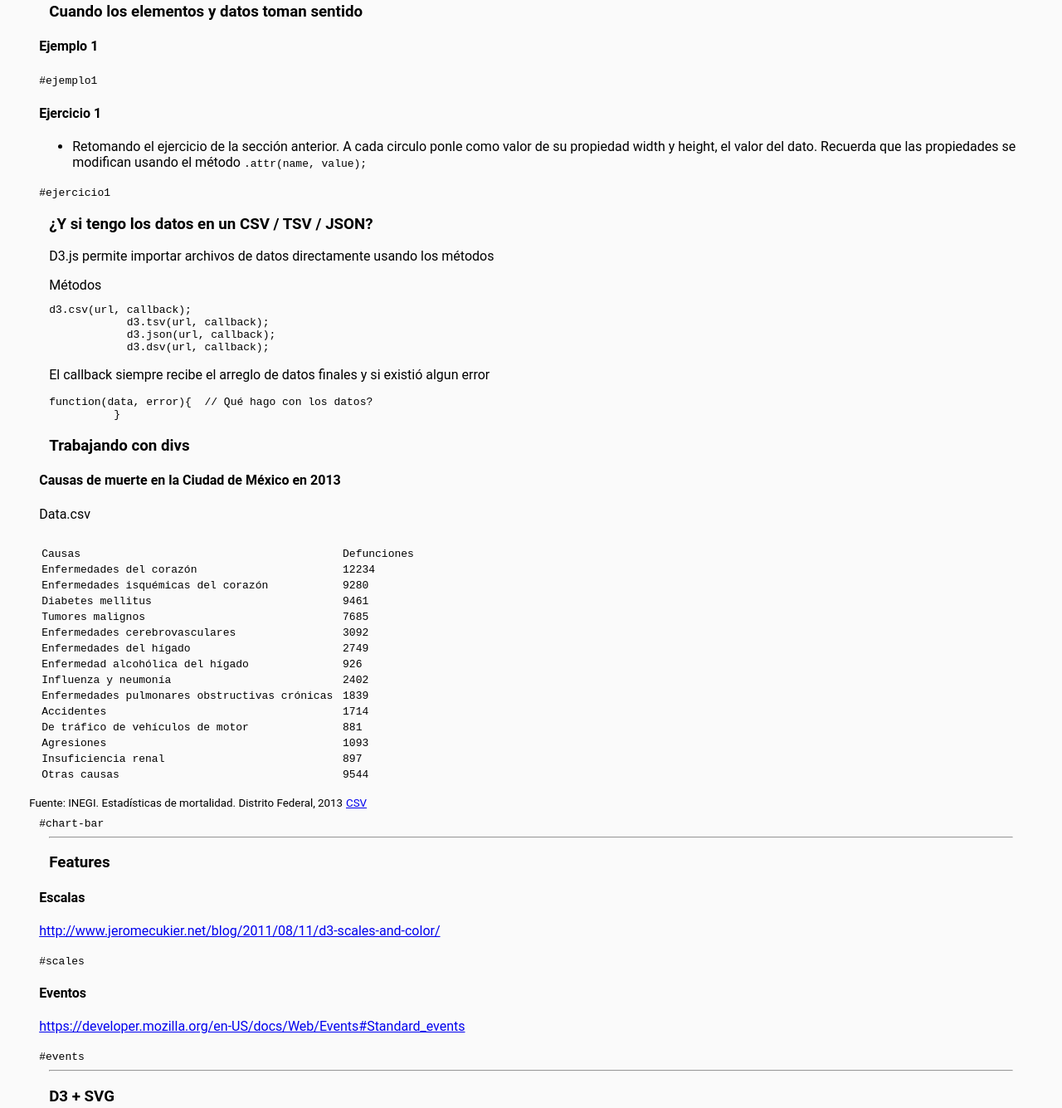
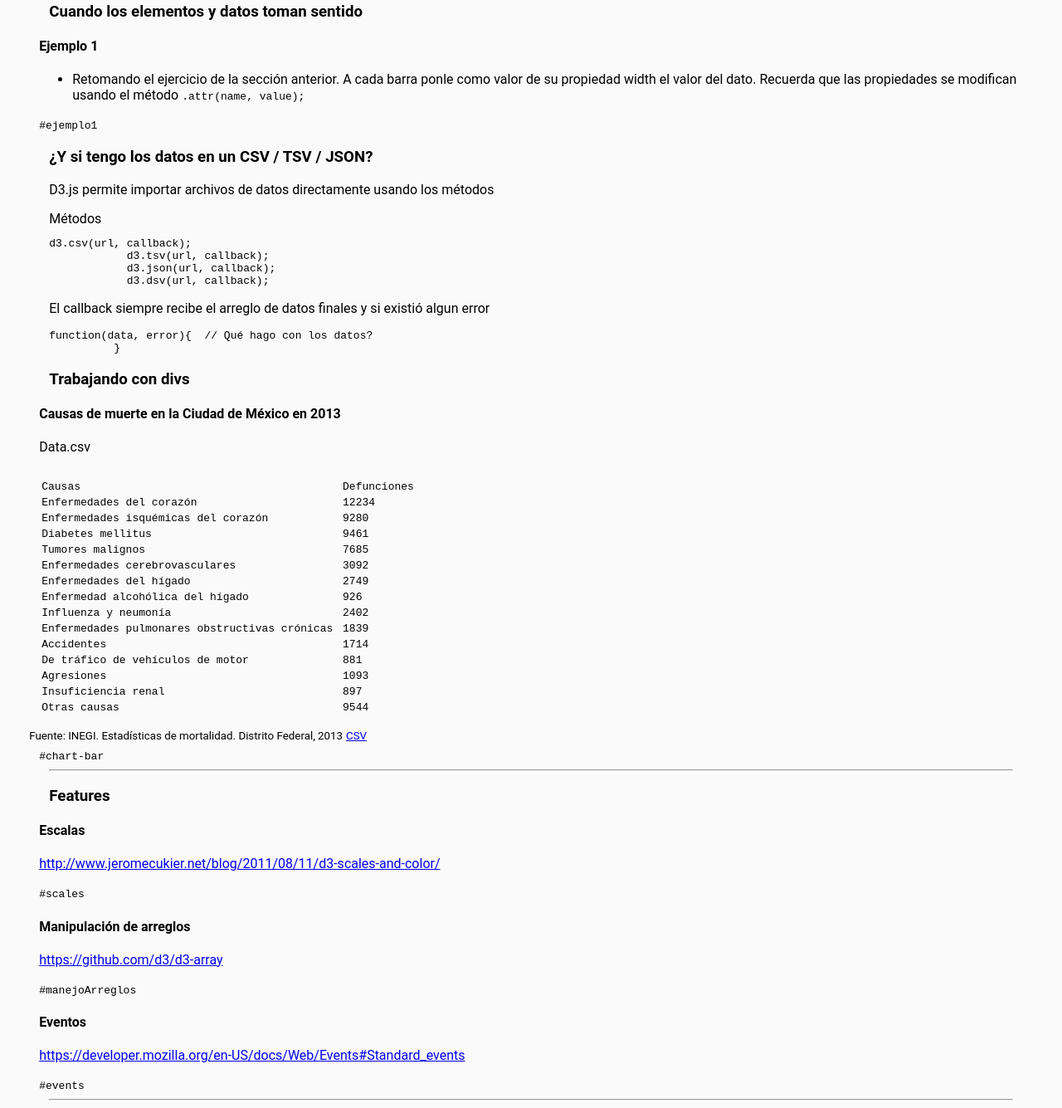
Before and after one commit to blankazucenalg/taller-intro-dataviz-d3, a website: page d3_ejemplos2.html in a window 1280 px wide. Shown: the part 88-1423 px from the top of the page at 83% size. Drawn offline with nearby package versions, Linux system fonts and the light colour scheme; some icons are missing.

Commit message:
Add more examples with advanced functions of d3 v4

```diff
--- a/d3_ejemplos2.html
+++ b/d3_ejemplos2.html
@@ -3,6 +3,13 @@
 <head>
   <title>Ejemplos d3</title>
   <link rel="stylesheet" type="text/css" href="css/styles.css">
+  <style>
+    #charts #ejercicio2 {
+      min-height: 200px;
+      background: black url('../assets/images/solar.jpg') center;
+      background-size: cover;
+    }
+  </style>
 </head>
 <body>
   <div class="container">
@@ -13,21 +20,8 @@
       <div class="row">
         <div class="col-xs-12">
           <h4>Ejemplo 1</h4>
-        </div>
-        <div class="col-xs-12">
-          <div class="panel panel-default">
-            <div class="panel-heading">
-              <code>#ejemplo1</code>
-            </div>
-            <div class="panel-body" id="ejemplo1"></div>
-          </div>
-        </div>
-      </div>
-      <div class="row">
-        <div class="col-xs-12">
-          <h4>Ejercicio 1</h4>
           <ul>
-            <li>Retomando el ejercicio de la sección anterior. A cada circulo ponle como valor de su propiedad width y height,
+            <li>Retomando el ejercicio de la sección anterior. A cada barra ponle como valor de su propiedad width
               el valor del dato. Recuerda que las propiedades se modifican usando el método
               <code>.attr(name, value);</code>
             </li>
@@ -36,9 +30,9 @@
         <div class="col-xs-12">
           <div class="panel panel-default">
             <div class="panel-heading">
-              <code>#ejercicio1</code>
+              <code>#ejemplo1</code>
             </div>
-            <div class="panel-body" id="ejercicio1"></div>
+            <div class="panel-body" id="ejemplo1"></div>
           </div>
         </div>
       </div>
@@ -156,6 +150,24 @@
       </div>
       <div class="row">
         <div class="col-xs-12">
+          <h4>Manipulación de arreglos</h4>
+          <p>
+            <a href="https://github.com/d3/d3-array">https://github.com/d3/d3-array</a>
+          </p>
+        </div>
+        <div class="col-xs-12">
+          <div class="panel panel-default">
+            <div class="panel-heading">
+              <code>#manejoArreglos</code>
+            </div>
+            <div class="panel-body">
+              <div id="manejoArreglos"></div>
+            </div>
+          </div>
+        </div>
+      </div>
+      <div class="row">
+        <div class="col-xs-12">
           <h4>Eventos</h4>
           <p>
             <a href="https://developer.mozilla.org/en-US/docs/Web/Events#Standard_events">https://developer.mozilla.org/en-US/docs/Web/Events#Standard_events</a>
@@ -260,6 +272,7 @@
       <h3>Gráficas reutilizables como una función</h3>
       <div class="row">
         <div class="col-xs-12">
+          <a href="https://github.com/Caged/d3-tip">https://github.com/Caged/d3-tip</a>
           <h4>Marcas de autos más vendidos en febrero de 2016</h4>
           <div class="panel panel-default">
             <div class="panel-heading">Data.csv</div>
@@ -387,6 +400,7 @@
   </div>
   <!-- scripts -->
   <script type="text/javascript" src="node_modules/d3/build/d3.js"></script>
+  <script type="text/javascript" src="node_modules/d3-tip/index.js"></script>
   <script type="text/javascript" src="js/ejemplosd3_cont.js"></script>
 </body>
 </html>
```
Also changed, not shown: js/ejemplosd3_cont.js (+282 -0 lines), assets/images/solar.jpg (added).
